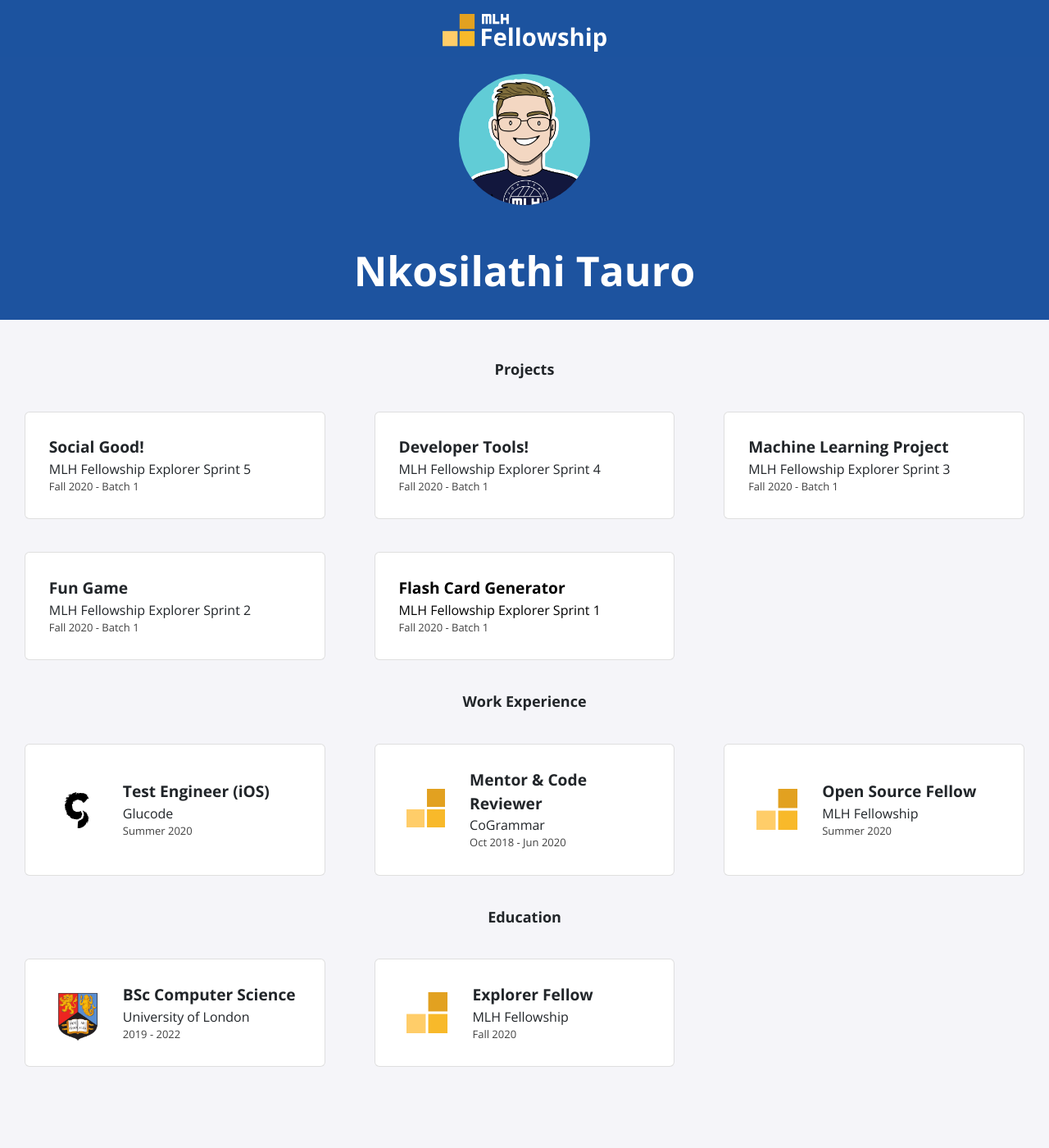
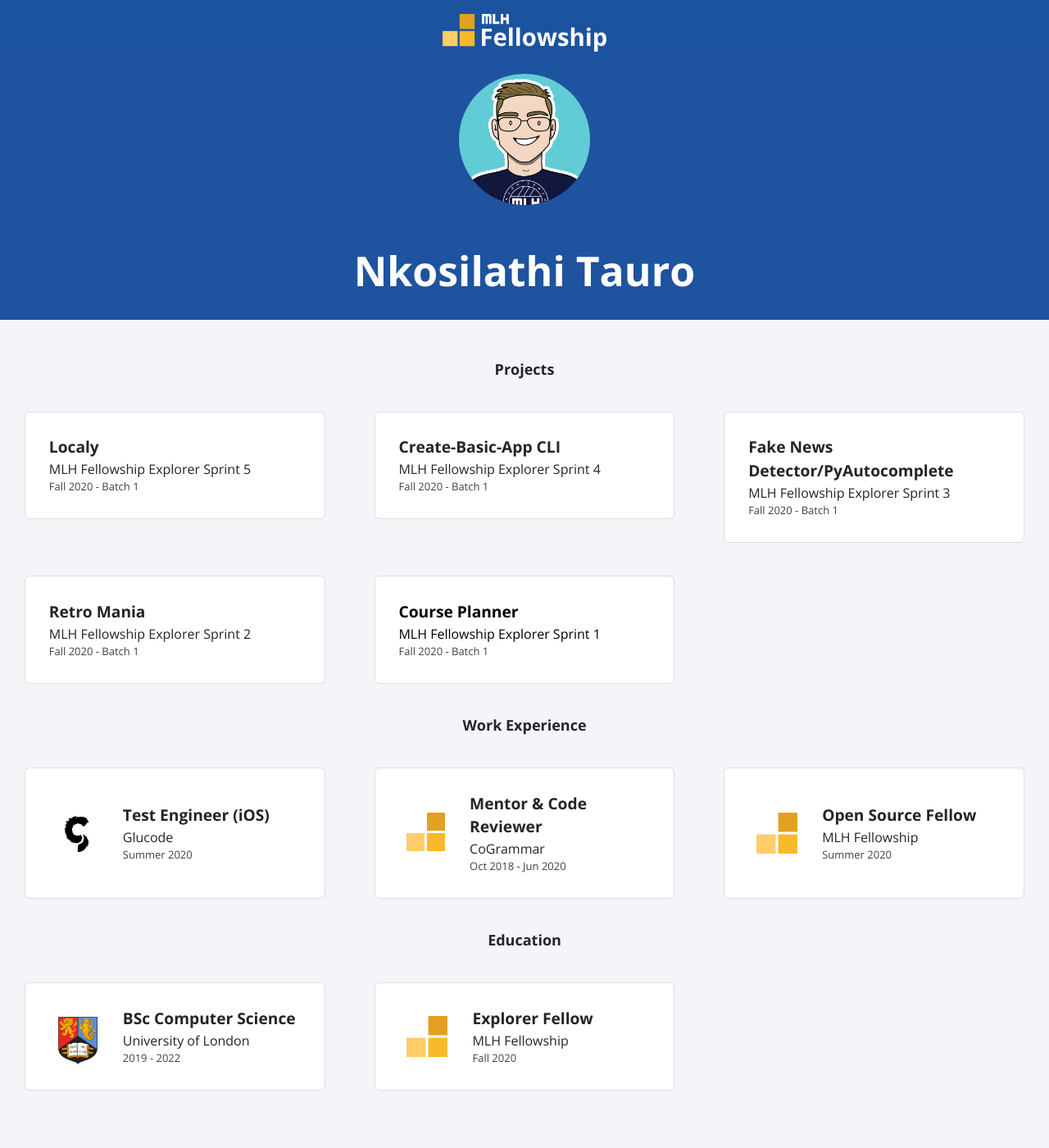
Before and after one commit to nkosi-tauro/mlh-portfolio, a Jekyll site: the page built from index.html, in a window 1280 px wide. Shown: the whole page at 82% size. Built offline with Jekyll 4.4.1, drawn with Linux system fonts in a browser that asks for light colours; nearby versions of some CDN libraries; before the commit the page ends 1371 px from its top, so only the background shows below that.

Commit message:
update project details

```diff
--- a/_data/projects.yml
+++ b/_data/projects.yml
@@ -1,20 +1,20 @@
-- title: Social Good!
+- title: Localy
   event: MLH Fellowship Explorer Sprint 5
   date: Fall 2020 - Batch 1
 
-- title: Developer Tools!
+- title: Create-Basic-App CLI
   event: MLH Fellowship Explorer Sprint 4
   date: Fall 2020 - Batch 1
 
-- title: Machine Learning Project
+- title: Fake News Detector/PyAutocomplete
   event: MLH Fellowship Explorer Sprint 3
   date: Fall 2020 - Batch 1
 
-- title: Fun Game
+- title: Retro Mania
   event: MLH Fellowship Explorer Sprint 2
   date: Fall 2020 - Batch 1
 
-- title: Flash Card Generator
+- title: Course Planner
   event: MLH Fellowship Explorer Sprint 1
   date: Fall 2020 - Batch 1
   page-name: sprint1
```
